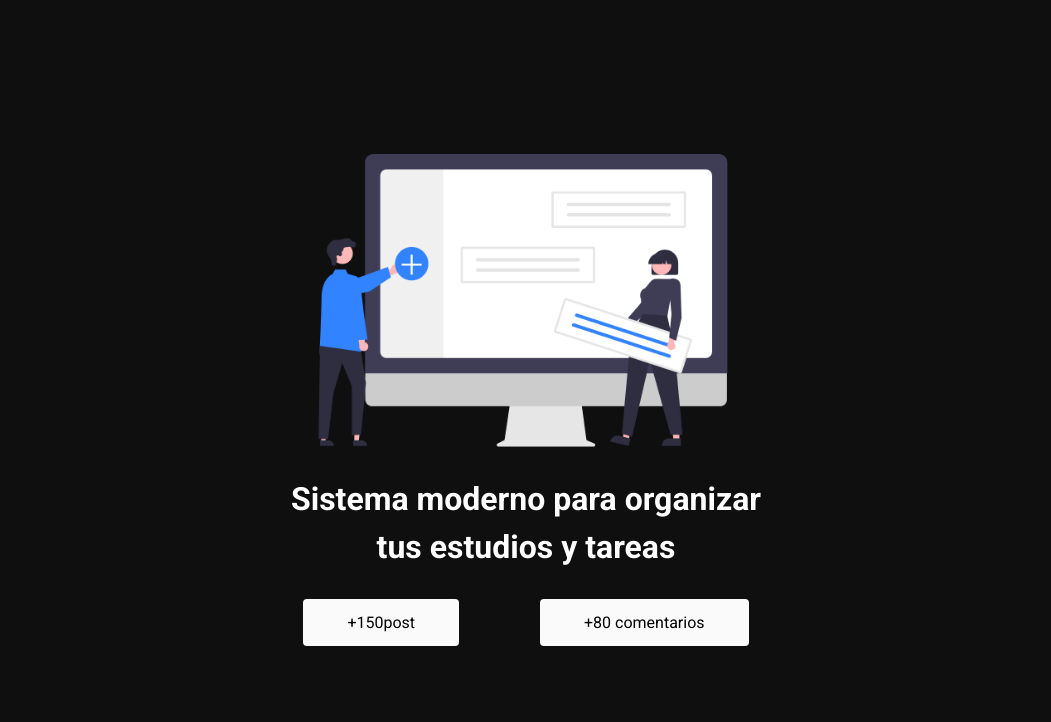
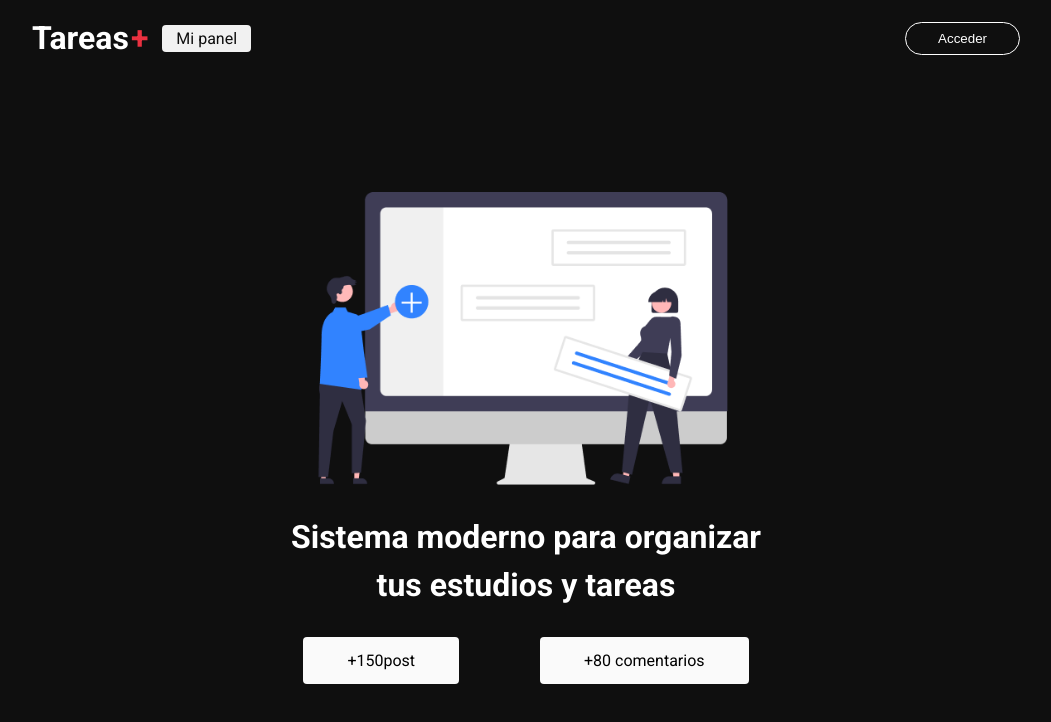
Before and after one commit to DPachinik/TareasPlus, a Next.js app: page / in a window 1280 px wide. Shown: the top 722 px of the page, without its empty margins (114-1165 px from the left). Built offline with nearby package versions, Linux system fonts and the light colour scheme.

Commit message:
feat: agregar componente header y organizar el layout

```diff
--- /dev/null
+++ b/src/components/header/header.module.css
@@ -0,0 +1,61 @@
+.header {
+    width: 100%;
+    height: 76px;
+    background-color: #0f0f0f;
+    display: flex;
+    align-items: center;
+    justify-content: center;
+}
+
+.content {
+    width: 100%;
+    max-width: 1024px;
+    display: flex;
+    align-items: center;
+    justify-content: space-between;
+    padding: 0 18px;
+}
+
+.content a {
+    text-decoration: none;
+}
+
+.logo {
+    color: #ffff;
+    font-size: 32px;
+}
+
+.logo span {
+    color: #ea3140;
+    padding-left: 2px;
+}
+
+.loginButton {
+    background: transparent;
+    padding: 8px 32px;
+    border-radius: 24px;
+    color: #ffff;
+    border: 1.5px solid #ffff;
+    cursor:pointer;
+    transition: all 0.4s;
+}
+
+.loginButton:hover {
+    transform: scale(1.08);
+    background-color: #ffff;
+    color: #0f0f0f;
+    font-weight: bold;
+}
+
+.nav {
+    display:flex;
+    align-items:center;
+}
+
+.link {
+    background-color: #f1f1f1;
+    color: #0f0f0f;
+    padding: 4px 14px;
+    border-radius: 4px;
+    margin: 0 14px
+}
--- /dev/null
+++ b/src/components/header/index.tsx
@@ -0,0 +1,26 @@
+import Link from 'next/link'
+import styles from './header.module.css'
+
+export function Header(){
+    return(
+        <header className={styles.header}>
+            <section className={styles.content}>
+                <nav className={styles.nav}>
+                    <Link href='/'>
+                        <h1 className={styles.logo}>
+                            Tareas<span>+</span>
+                        </h1>
+
+                    </Link>
+
+                    <Link href='/dashboard' className={styles.link}>
+                        Mi panel
+                    </Link>
+
+                </nav>
+
+                <button className={styles.loginButton}>Acceder</button>
+            </section>
+        </header>
+    );
+}
--- a/src/pages/_app.tsx
+++ b/src/pages/_app.tsx
@@ -1,6 +1,12 @@
+import { Header } from "@/components/header";
 import "@/styles/globals.css";
 import type { AppProps } from "next/app";
 
 export default function App({ Component, pageProps }: AppProps) {
-  return <Component {...pageProps} />;
+  return (
+    <>
+      <Header />
+      <Component {...pageProps} />
+    </>
+  );
 }
--- a/src/styles/Home.module.css
+++ b/src/styles/Home.module.css
@@ -1,7 +1,7 @@
 .container{
     background-color: #0f0f0f;
     width: 100%;
-    height: 100vh;
+    height: calc(100vh - 76px);
     display: flex;
     justify-content: center;
     align-items: center;
```
